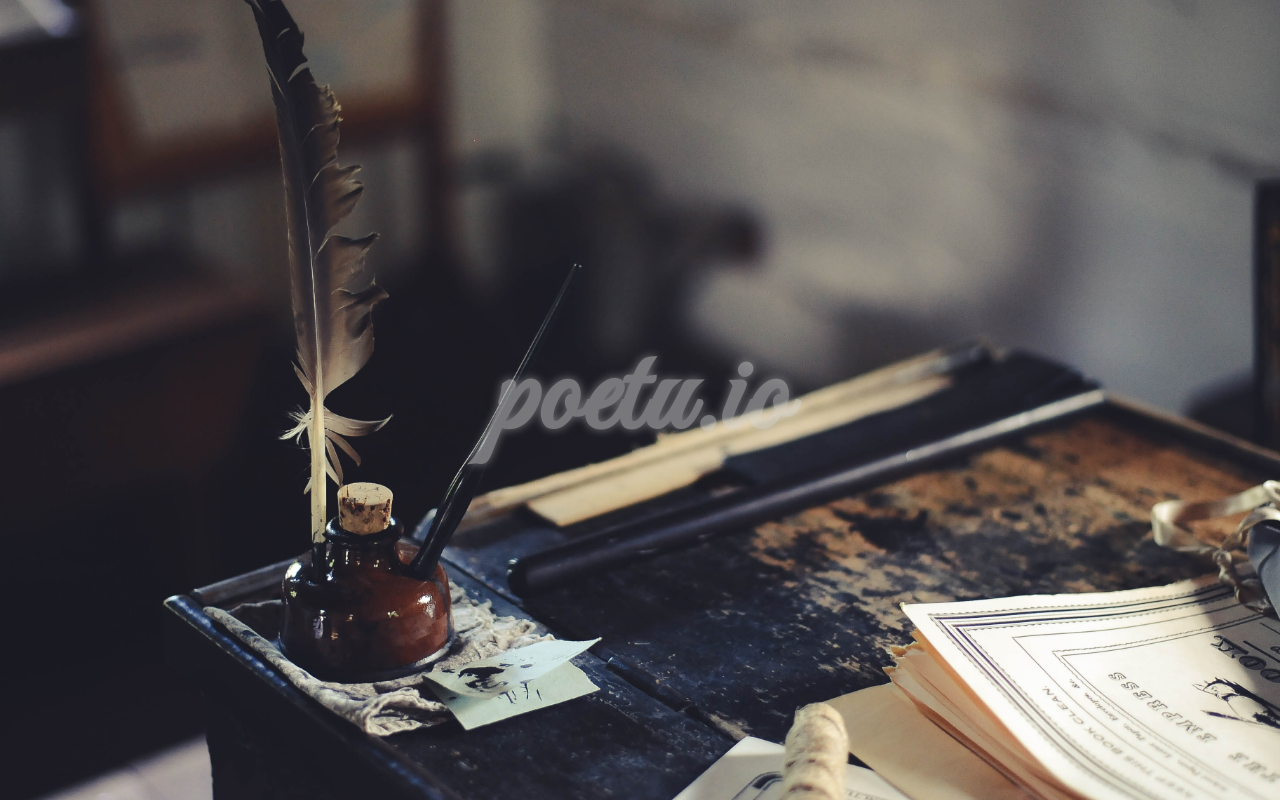
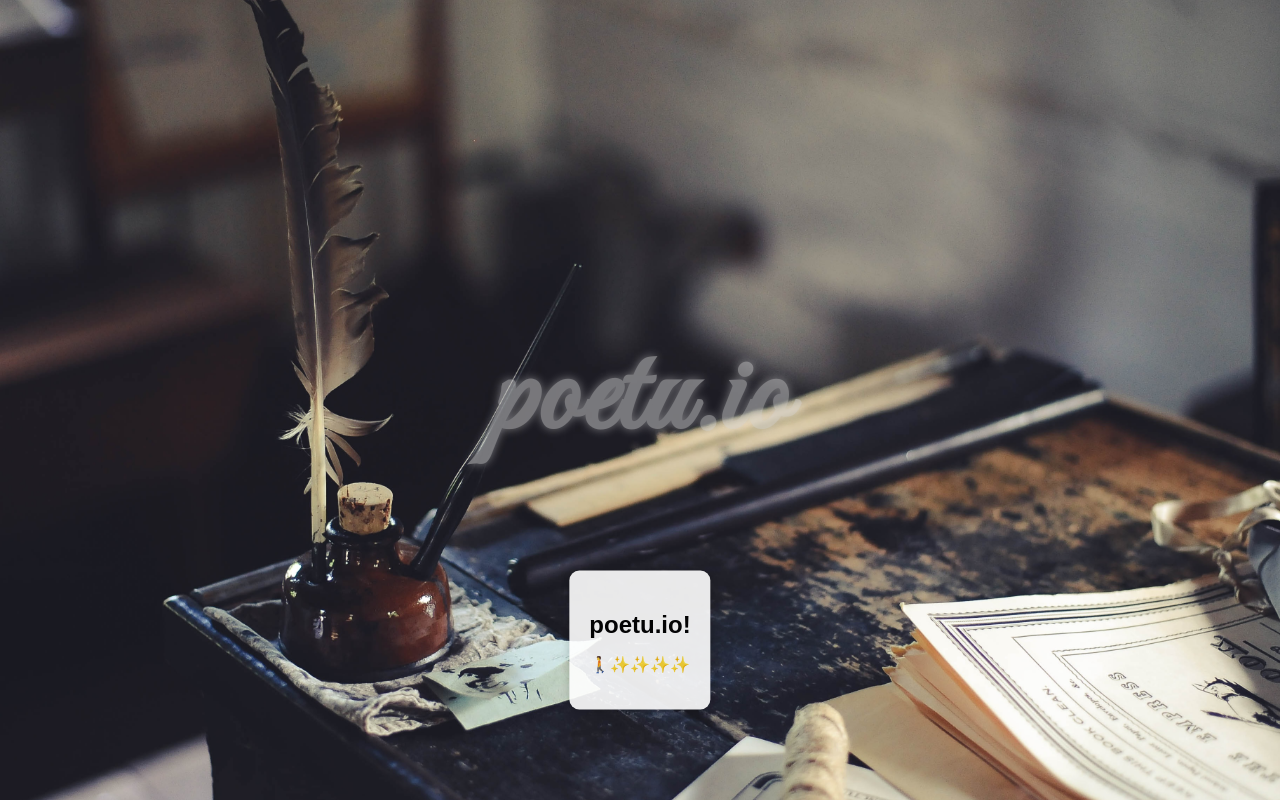
Before and after one commit to sabharee97/poetu.github.io, a plain HTML site: page index.html in a window 1280 px wide. Drawn offline with Linux system fonts and the light colour scheme.

Commit message:
intro card

```diff
--- a/index.html
+++ b/index.html
@@ -5,13 +5,64 @@
     <link rel="stylesheet" href="./styles/styles.css"> <!-- Link the external CSS file in the "styles" folder -->
     <link href="https://fonts.googleapis.com/css2?family=Great+Vibes&display=swap" rel="stylesheet">
     <link rel="icon" href="./media/heart.png" type="image/png"> <!-- Add the correct path for the favicon -->
+
     <script>
-        document.addEventListener('DOMContentLoaded', function() {
-            var images = ['./media/moon.jpg', './media/moon1.jpg', './media/moon2.jpg', './media/ink.jpg']; /* Update the paths for the background images */
-            var randomImageIndex = Math.floor(Math.random() * images.length);
-            var randomImage = images[randomImageIndex];
-            document.body.style.backgroundImage = 'url(' + randomImage + ')';
+document.addEventListener('DOMContentLoaded', function() {
+    var images = ['./media/moon.jpg', './media/moon1.jpg', './media/moon2.jpg', './media/ink.jpg'];
+    var randomImageIndex = Math.floor(Math.random() * images.length);
+    var randomImage = images[randomImageIndex];
+    document.body.style.backgroundImage = 'url(' + randomImage + ')';
+
+    // Make the introduction card draggable
+    var card = document.querySelector('.introduction-card');
+    var isDragging = false;
+    var initialX;
+    var initialY;
+
+    card.addEventListener('mousedown', function(e) {
+        isDragging = true;
+        initialX = e.clientX - card.offsetLeft;
+        initialY = e.clientY - card.offsetTop;
+    });
+
+    document.addEventListener('mousemove', function(e) {
+        if (isDragging) {
+            e.preventDefault();
+            card.style.left = e.clientX - initialX + 'px';
+            card.style.top = e.clientY - initialY + 'px';
+        }
+    });
+
+    document.addEventListener('mouseup', function() {
+        isDragging = false;
+    });
+
+    // Fetch introduction data from JSON file
+    fetch('./layouts/data/json/intro.json')
+        .then(response => response.json())
+        .then(data => {
+            var title = data.title;
+            var description = data.description;
+
+            // Create heading element
+            var headingElement = document.createElement('h2');
+            headingElement.textContent = title;
+
+            // Create paragraph element
+            var paragraphElement = document.createElement('p');
+            paragraphElement.textContent = description;
+
+            // Append heading and paragraph to introduction card
+            var introductionCard = document.querySelector('.introduction-card');
+            introductionCard.appendChild(headingElement);
+            introductionCard.appendChild(paragraphElement);
+        })
+        .catch(error => {
+            console.log('Error fetching introduction data:', error);
         });
+});
+
+
     </script>
 </head>
 <body>
@@ -20,5 +71,7 @@
             <h1>poetu.io</h1>
         </a>
     </div>
+    <div class="introduction-card">
+    </div>
 </body>
 </html>
--- /dev/null
+++ b/layouts/data/json/intro.json
@@ -0,0 +1,4 @@
+{
+    "title": "poetu.io!",
+    "description": "🚶✨✨✨✨"
+  }
--- a/styles/styles.css
+++ b/styles/styles.css
@@ -25,6 +25,33 @@ body {
     letter-spacing: 2px;
 }
 
+
+.introduction-card {
+    background-color: #FFFFFF;
+    border-radius: 10px;
+    box-shadow: 0 2px 10px rgba(0, 0, 0, 0.2);
+    padding: 20px;
+    max-width: 400px;
+    margin: 0 auto;
+    text-align: center;
+    opacity: 0.9; /* Set the opacity */
+    cursor: move; /* Set the cursor style to indicate draggability */
+    position: absolute; /* Position the card absolutely for draggable behavior */
+    left: 50%;
+    top: 80%; /* Adjust the initial position to start below the text */
+    transform: translate(-50%, -50%);
+}
+
+.introduction-card h2 {
+    font-size: 1.5rem;
+    margin-bottom: 10px;
+}
+
+.introduction-card p {
+    font-size: 1rem;
+    color: #666666;
+}
+
 @keyframes fade {
     0%, 100% {
         opacity: 0;
```
